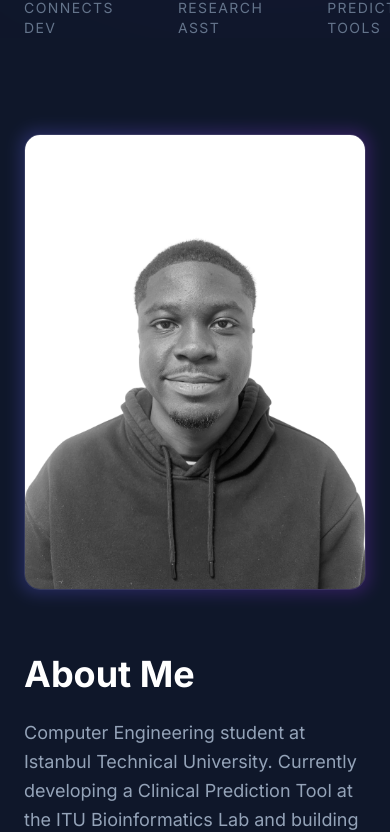
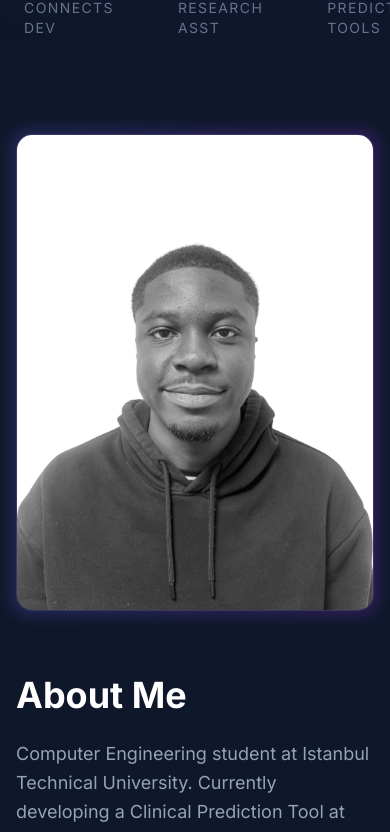
Before and after one commit to Anthony-Pius-1729/anthony-yua-ior-portfolio, a React (Vite) app: page / in a window 390 px wide. Shown: the part 878-1710 px from the top of the page. Built offline with nearby package versions, Linux system fonts and the light colour scheme.

Commit message:
fix: update container class for responsive layout in About component

```diff
--- a/components/About.tsx
+++ b/components/About.tsx
@@ -5,7 +5,7 @@
 const About: React.FC = () => {
   return (
     <section id="about" className="py-24 bg-[#0f172a]">
-      <div className="container mx-auto px-6">
+      <div className="max-w-7xl mx-auto px-4 md:px-8 lg:px-12">
         <div className="grid md:grid-cols-2 gap-16 items-center">
           <div className="relative group">
             <div className="absolute -inset-1 bg-gradient-to-r from-indigo-500 to-purple-600 rounded-2xl blur opacity-25 group-hover:opacity-50 transition duration-1000"></div>
```
